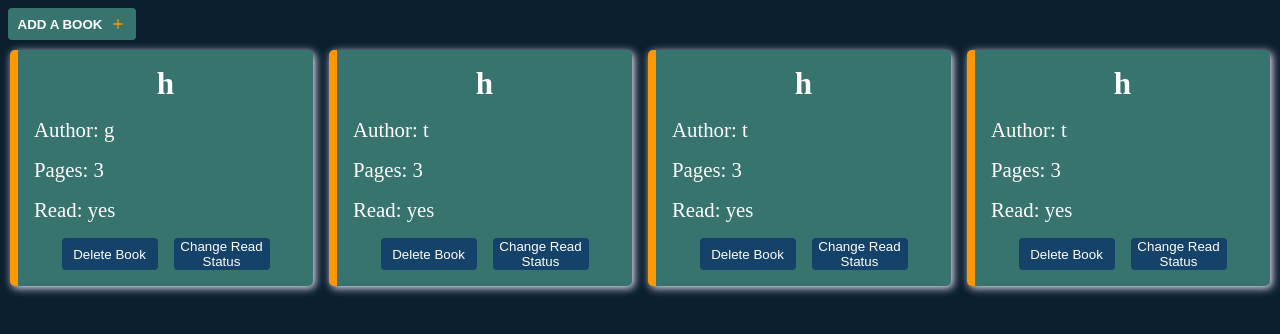
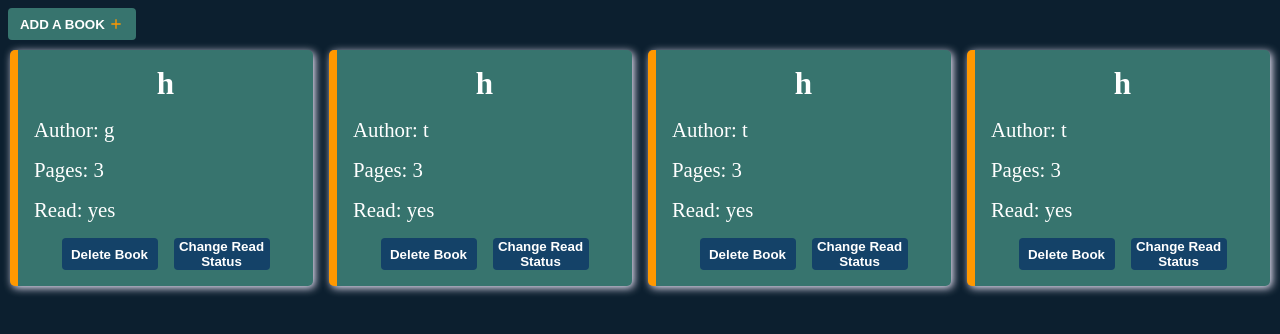
Before and after one commit to YourSM/library, a plain HTML site: page index.html in a window 1280 px wide. Drawn offline with Linux system fonts and the light colour scheme.

Commit message:
Restyle buttons

```diff
--- a/style.css
+++ b/style.css
@@ -12,6 +12,7 @@ button {
   display: flex;
   align-items: center;
   justify-content: center;
+  font-weight: bold;
   padding: 0.3rem;
   gap: 0.2rem;
   border: none;
@@ -21,11 +22,6 @@ button {
 }
 
 #newBookButton {
-  display: flex;
-  justify-content: center;
-  align-items: center;
-  font-weight: bold;
-  gap: 0.5rem;
   width: 8rem;
   height: 2rem;
   margin: 0.5rem;
```
